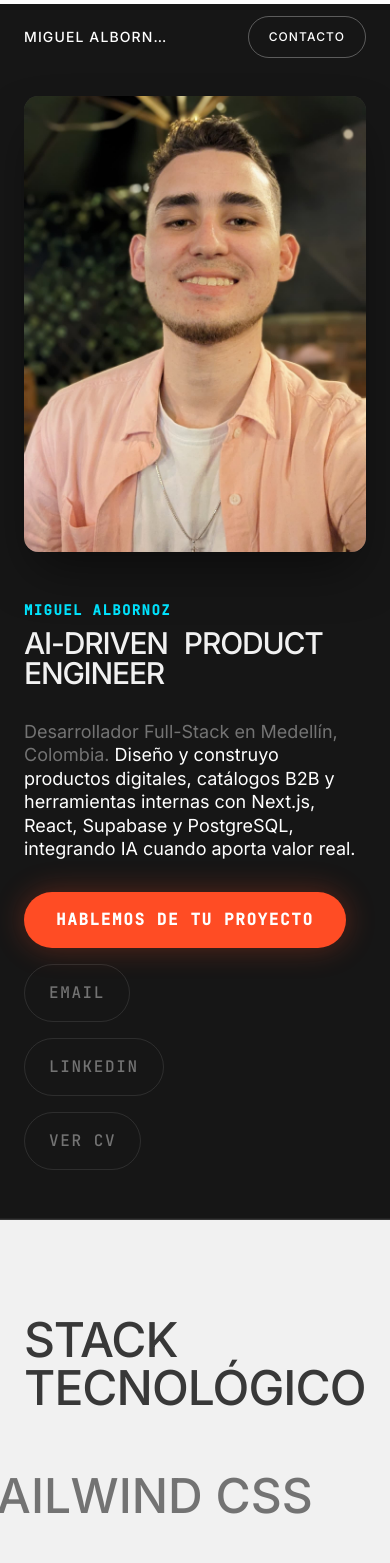
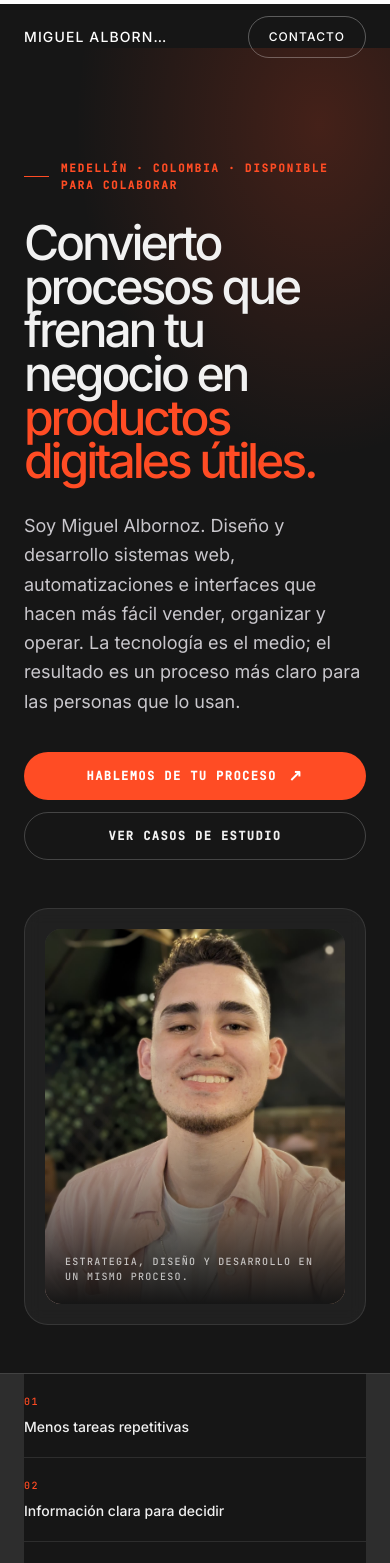
Before and after one commit to 2001mapa/portfolio_mapa, a Next.js app: page / in a window 390 px wide. Shown: the top 1563 px of the page. Built offline with nearby package versions, Linux system fonts and the light colour scheme.

Commit message:
feat: position portfolio around digital solutions

```diff
--- a/src/app/page.tsx
+++ b/src/app/page.tsx
@@ -5,6 +5,7 @@ import { AboutSection } from "@/components/AboutSection";
 import { TechStackSection } from "@/components/TechStackSection";
 import { ContactSection } from "@/components/ContactSection";
 import { ServicesSection } from "@/components/ServicesSection";
+import { ProcessSection } from "@/components/ProcessSection";
 import { ScrollProgress } from "@/components/ScrollProgress";
 
 import MaintenanceScreen from "@/components/MaintenanceScreen";
@@ -19,11 +20,12 @@ export default function Home() {
   return (
     <>
       <ScrollProgress />
-      <div className="w-full flex flex-col divide-y divide-white/5 bg-obsidian pt-12 md:pt-24">
+      <div className="w-full flex flex-col bg-obsidian pt-12 md:pt-16">
         <AboutSection />
-        <TechStackSection />
+        <ProcessSection />
         <WorkGrid />
         <ServicesSection />
+        <TechStackSection />
         <ContactSection />
       </div>
     </>
--- a/src/components/AboutSection.tsx
+++ b/src/components/AboutSection.tsx
@@ -1,132 +1,84 @@
 "use client";
 
-import { motion, useMotionValue, useSpring } from "framer-motion";
+import { motion } from "framer-motion";
 import Image from "next/image";
-import { MouseEvent, useRef } from "react";
+
+const outcomes = [
+  "Menos tareas repetitivas",
+  "Información clara para decidir",
+  "Experiencias simples para tu equipo y clientes",
+];
 
 export function AboutSection() {
-  const btnRef = useRef<HTMLButtonElement>(null);
-  const x = useMotionValue(0);
-  const y = useMotionValue(0);
-  const springConfig = { damping: 15, stiffness: 150, mass: 0.1 };
-  const springX = useSpring(x, springConfig);
-  const springY = useSpring(y, springConfig);
+  return (
+    <section id="about" className="relative overflow-hidden bg-obsidian pb-16 pt-28 text-bone md:pb-28 md:pt-40">
+      <div className="pointer-events-none absolute inset-x-0 top-0 h-[32rem] bg-[radial-gradient(ellipse_at_82%_15%,rgba(255,76,36,0.20),transparent_54%)]" />
+      <div className="relative mx-auto grid max-w-[1280px] gap-12 px-6 lg:grid-cols-[1.35fr_0.65fr] lg:items-end lg:gap-16">
+        <div>
+          <motion.p
+            initial={{ opacity: 0, y: 14 }}
+            animate={{ opacity: 1, y: 0 }}
+            transition={{ duration: 0.55 }}
+            className="mb-7 flex items-center gap-3 font-[family-name:var(--font-ibm-plex-mono)] text-[11px] font-semibold uppercase tracking-[0.16em] text-ember"
+          >
+            <span className="h-px w-8 bg-ember" /> Medellín · Colombia · Disponible para colaborar
+          </motion.p>
 
-  const handleMouseMove = (e: MouseEvent<HTMLButtonElement>) => {
-    if (!btnRef.current) return;
-    const { left, top, width, height } = btnRef.current.getBoundingClientRect();
-    const centerX = left + width / 2;
-    const centerY = top + height / 2;
-    // Efecto magnético sutil
-    x.set((e.clientX - centerX) * 0.2);
-    y.set((e.clientY - centerY) * 0.2);
-  };
-
-  const handleMouseLeave = () => {
-    x.set(0);
-    y.set(0);
-  };
-
-  const titleWords = "AI-DRIVEN PRODUCT ENGINEER".split(" ");
-
-  return (
-    <section id="about" className="w-full bg-obsidian text-bone py-12 md:py-[120px]">
-      <div className="max-w-[1200px] mx-auto px-6 flex flex-col md:flex-row gap-12 items-center">
-        <motion.div
-          initial={{ opacity: 0, scale: 0.95 }}
-          whileInView={{ opacity: 1, scale: 1 }}
-          viewport={{ once: true }}
-          transition={{ duration: 1, ease: [0.16, 1, 0.3, 1] }}
-          className="relative w-full md:flex-1 aspect-[3/4] max-w-[400px] bg-graphite rounded-[14.4px] overflow-hidden shadow-2xl shadow-black/50"
-        >
-          <Image
-            src="/foto-perfil.jpeg"
-            alt="Miguel Albornoz Portrait"
-            fill
-            sizes="(max-width: 768px) 100vw, 400px"
-            className="object-cover object-center"
-            priority
-          />
-        </motion.div>
-
-        <div className="flex-1 flex flex-col gap-8">
-          <motion.div
-            initial={{ opacity: 0, y: 20 }}
-            whileInView={{ opacity: 1, y: 0 }}
-            viewport={{ once: true }}
-            className="flex flex-col gap-2"
+          <motion.h1
+            initial={{ opacity: 0, y: 22 }}
+            animate={{ opacity: 1, y: 0 }}
+            transition={{ duration: 0.65, delay: 0.08 }}
+            className="max-w-4xl font-[family-name:var(--font-abc-gravity-variable)] text-[clamp(3rem,8vw,7.25rem)] font-medium leading-[0.91] tracking-[-0.065em] text-fog"
           >
-            <h2 className="text-[#00E5FF] font-[family-name:var(--font-ibm-plex-mono)] text-sm tracking-widest uppercase font-semibold">Miguel Albornoz</h2>
-            <h1 className="text-3xl md:text-[40px] md:text-[60px] leading-[1.0] font-medium tracking-[-1.2px] font-[family-name:var(--font-abc-gravity-variable)] uppercase text-fog flex flex-wrap gap-x-4">
-              {titleWords.map((word, i) => (
-                <motion.span
-                  key={i}
-                  variants={{
-                    hidden: { opacity: 0, y: 30 },
-                    visible: { opacity: 1, y: 0, transition: { duration: 0.8, ease: [0.16, 1, 0.3, 1] } }
-                  }}
-                >
-                  {word}
-                </motion.span>
-              ))}
-            </h1>
-          </motion.div>
+            Convierto procesos que frenan tu negocio en <span className="text-ember">productos digitales útiles.</span>
+          </motion.h1>
 
           <motion.p
-            initial={{ opacity: 0, y: 20 }}
-            whileInView={{ opacity: 1, y: 0 }}
-            viewport={{ once: true, margin: "-100px" }}
-            transition={{ duration: 0.8, delay: 0.4 }}
-            className="font-[family-name:var(--font-die-grotesk-b)] text-body-lg leading-body-lg max-w-[500px]"
+            initial={{ opacity: 0, y: 18 }}
+            animate={{ opacity: 1, y: 0 }}
+            transition={{ duration: 0.6, delay: 0.16 }}
+            className="mt-7 max-w-2xl text-lg leading-relaxed text-mist md:text-xl"
           >
-            <span className="text-slate">Desarrollador Full-Stack en Medellín, Colombia.</span> <span className="text-bone">Diseño y construyo productos digitales, catálogos B2B y herramientas internas con Next.js, React, Supabase y PostgreSQL, integrando IA cuando aporta valor real.</span>
+            Soy Miguel Albornoz. Diseño y desarrollo sistemas web, automatizaciones e interfaces que hacen más fácil vender, organizar y operar. La tecnología es el medio; el resultado es un proceso más claro para las personas que lo usan.
           </motion.p>
 
           <motion.div
-            initial={{ opacity: 0, y: 20 }}
-            whileInView={{ opacity: 1, y: 0 }}
-            viewport={{ once: true }}
-            transition={{ duration: 0.8, delay: 0.6 }}
-            className="flex flex-col sm:flex-row flex-wrap gap-4 items-start sm:items-center"
+            initial={{ opacity: 0, y: 18 }}
+            animate={{ opacity: 1, y: 0 }}
+            transition={{ duration: 0.6, delay: 0.24 }}
+            className="mt-9 flex flex-col gap-3 sm:flex-row"
           >
-            <motion.button
-              ref={btnRef}
-              onMouseMove={handleMouseMove}
-              onMouseLeave={handleMouseLeave}
-              style={{ x: springX, y: springY }}
-              onClick={() => document.getElementById("contact")?.scrollIntoView({ behavior: "smooth" })}
-              className="inline-flex items-center gap-2 bg-[#FF4C24] text-white font-[family-name:var(--font-ibm-plex-mono)] uppercase tracking-widest px-8 py-4 rounded-full font-bold shadow-[0_0_30px_rgba(255,76,36,0.3)] active:bg-[#ff6436] md:hover:shadow-[0_0_50px_rgba(255,76,36,0.6)] md:hover:bg-[#ff6436] transition-colors"
-            >
-              Hablemos de tu proyecto
-            </motion.button>
-
-            <a
-              href="mailto:miguelalbornoz.dev@gmail.com"
-              className="inline-flex items-center gap-2 px-6 py-4 text-slate active:text-white md:hover:text-white font-[family-name:var(--font-ibm-plex-mono)] uppercase tracking-widest transition-colors border border-white/10 rounded-full md:hover:border-white/30"
-            >
-              Email
+            <a href="#contact" className="inline-flex min-h-12 items-center justify-center rounded-full bg-ember px-6 font-[family-name:var(--font-ibm-plex-mono)] text-xs font-bold uppercase tracking-[0.12em] text-white transition-colors hover:bg-tangerine">
+              Hablemos de tu proceso <span className="ml-3 text-base">↗</span>
             </a>
-
-            <a
-              href="https://www.linkedin.com/in/miguel-alejandro-paz-albornoz/"
-              target="_blank"
-              rel="noopener noreferrer"
-              className="inline-flex items-center gap-2 px-6 py-4 text-slate active:text-white md:hover:text-white font-[family-name:var(--font-ibm-plex-mono)] uppercase tracking-widest transition-colors border border-white/10 rounded-full md:hover:border-white/30"
-            >
-              LinkedIn
-            </a>
-
-            <a
-              href="/CV-MiguelAlejandroPazAlbornoz.pdf"
-              target="_blank"
-              rel="noopener noreferrer"
-              className="inline-flex items-center gap-2 px-6 py-4 text-slate active:text-white md:hover:text-white font-[family-name:var(--font-ibm-plex-mono)] uppercase tracking-widest transition-colors border border-white/10 rounded-full md:hover:border-white/30"
-            >
-              Ver CV
+            <a href="#work" className="inline-flex min-h-12 items-center justify-center rounded-full border border-white/20 px-6 font-[family-name:var(--font-ibm-plex-mono)] text-xs font-semibold uppercase tracking-[0.12em] text-fog transition-colors hover:border-white/50 hover:bg-white/5">
+              Ver casos de estudio
             </a>
           </motion.div>
         </div>
+
+        <motion.aside
+          initial={{ opacity: 0, scale: 0.96 }}
+          animate={{ opacity: 1, scale: 1 }}
+          transition={{ duration: 0.7, delay: 0.14 }}
+          className="relative overflow-hidden rounded-3xl border border-white/10 bg-graphite/30 p-5 backdrop-blur-sm"
+        >
+          <div className="relative aspect-[4/5] overflow-hidden rounded-2xl bg-graphite">
+            <Image src="/foto-perfil.jpeg" alt="Miguel Albornoz" fill sizes="(max-width: 1024px) 100vw, 360px" className="object-cover object-center grayscale-[0.15]" priority />
+            <div className="absolute inset-0 bg-gradient-to-t from-obsidian via-transparent to-transparent" />
+            <p className="absolute bottom-5 left-5 right-5 font-[family-name:var(--font-ibm-plex-mono)] text-[10px] uppercase tracking-[0.13em] text-white/70">Estrategia, diseño y desarrollo en un mismo proceso.</p>
+          </div>
+        </motion.aside>
       </div>
+
+      <motion.div initial={{ opacity: 0 }} animate={{ opacity: 1 }} transition={{ delay: 0.38 }} className="relative mx-auto mt-12 grid max-w-[1280px] gap-px overflow-hidden border-y border-white/10 bg-white/10 px-6 sm:grid-cols-3">
+        {outcomes.map((outcome, index) => (
+          <div key={outcome} className="bg-obsidian py-5 pr-6 sm:px-6">
+            <p className="font-[family-name:var(--font-ibm-plex-mono)] text-[10px] uppercase tracking-[0.14em] text-ember">0{index + 1}</p>
+            <p className="mt-2 text-sm font-medium text-fog md:text-base">{outcome}</p>
+          </div>
+        ))}
+      </motion.div>
     </section>
   );
 }
--- a/src/components/GlobalNav.tsx
+++ b/src/components/GlobalNav.tsx
@@ -3,8 +3,9 @@ import Link from "next/link";
 export function GlobalNav() {
   return (
     <nav className="absolute top-0 w-full flex justify-between items-center px-6 py-4 z-50 text-caption leading-caption tracking-caption text-bone print:hidden">
-      <div className="font-medium uppercase truncate max-w-[150px] md:max-w-none">Miguel Albornoz</div>
+      <Link href="/" className="font-medium uppercase truncate max-w-[150px] md:max-w-none">Miguel Albornoz<span className="text-ember">.</span></Link>
       <div className="flex gap-4 md:gap-6 items-center">
+        <Link href="/#process" className="hidden md:block font-medium uppercase hover:text-fog transition-colors">Enfoque</Link>
         <Link href="/#work" className="hidden md:block font-medium uppercase hover:text-fog transition-colors">Proyectos</Link>
         <Link href="/#services" className="hidden md:block font-medium uppercase hover:text-fog transition-colors">Servicios</Link>
         <Link
--- /dev/null
+++ b/src/components/ProcessSection.tsx
@@ -0,0 +1,55 @@
+"use client";
+
+import { motion } from "framer-motion";
+
+const steps = [
+  {
+    number: "01",
+    title: "Entendemos el cuello de botella",
+    description: "Antes de diseñar una pantalla, identificamos dónde se pierde tiempo, se duplican datos o se escapan oportunidades.",
+  },
+  {
+    number: "02",
+    title: "Diseñamos un flujo simple",
+    description: "Definimos una experiencia clara para cada persona: cliente, equipo operativo o administrador.",
+  },
+  {
+    number: "03",
+    title: "Construimos y conectamos",
+    description: "Entrego una solución web lista para operar, integrada a los servicios que ya necesitas usar.",
+  },
+];
+
+export function ProcessSection() {
+  return (
+    <section id="process" className="bg-paper py-16 text-obsidian md:py-28">
+      <div className="mx-auto max-w-[1280px] px-6">
+        <div className="grid gap-8 border-b border-obsidian/15 pb-10 lg:grid-cols-[0.9fr_1.1fr] lg:items-end">
+          <p className="font-[family-name:var(--font-ibm-plex-mono)] text-[11px] font-semibold uppercase tracking-[0.14em] text-ember">Más que una web</p>
+          <div>
+            <h2 className="max-w-3xl font-[family-name:var(--font-abc-gravity-variable)] text-4xl font-medium leading-[0.95] tracking-[-0.055em] md:text-6xl">Una solución debe aliviar trabajo, no agregar otra herramienta difícil de usar.</h2>
+            <p className="mt-5 max-w-xl text-base leading-relaxed text-slate md:text-lg">Por eso cada proyecto parte de una operación real y termina en una interfaz clara, medible y lista para crecer.</p>
+          </div>
+        </div>
+
+        <div className="mt-2 grid divide-y divide-obsidian/15 lg:grid-cols-3 lg:divide-x lg:divide-y-0">
+          {steps.map((step, index) => (
+            <motion.article
+              key={step.number}
+              initial={{ opacity: 0, y: 18 }}
+              whileInView={{ opacity: 1, y: 0 }}
+              viewport={{ once: true, margin: "-80px" }}
+              transition={{ duration: 0.45, delay: index * 0.07 }}
+              className="group py-8 lg:px-8 lg:py-12 first:pl-0 last:pr-0"
+            >
+              <span className="font-[family-name:var(--font-ibm-plex-mono)] text-xs font-semibold tracking-[0.12em] text-ember">{step.number}</span>
+              <h3 className="mt-12 max-w-xs text-2xl font-medium leading-tight tracking-[-0.04em] md:text-3xl">{step.title}</h3>
+              <p className="mt-4 max-w-sm leading-relaxed text-slate">{step.description}</p>
+              <div className="mt-8 h-px w-9 bg-ember transition-all duration-300 group-hover:w-16" />
+            </motion.article>
+          ))}
+        </div>
+      </div>
+    </section>
+  );
+}
--- a/src/components/TechStackSection.tsx
+++ b/src/components/TechStackSection.tsx
@@ -2,12 +2,13 @@
 
 import { motion, useReducedMotion } from "framer-motion";
 
+const STACK = ["NEXT.JS", "REACT", "TYPESCRIPT", "POSTGRESQL", "SUPABASE", "AUTOMATIZACIONES", "IA APLICADA", "VERCEL"];
+
 export function TechStackSection() {
   const shouldReduceMotion = useReducedMotion();
-  const stack = ["NEXT.JS 16", "REACT", "TYPESCRIPT", "SUPABASE", "VERCEL", "TAILWIND CSS", "GEMINI AI", "POSTGRESQL", "FRAMER MOTION"];
 
   return (
-    <section id="stack" className="w-full bg-fog text-graphite py-24 overflow-hidden border-y border-graphite">
+    <section id="stack" className="w-full bg-fog text-graphite py-16 md:py-20 overflow-hidden border-y border-graphite">
       <div className="max-w-[1200px] mx-auto px-6 mb-12">
         <motion.h2
           initial={{ opacity: 0, y: 20 }}
@@ -15,7 +16,7 @@ export function TechStackSection() {
           viewport={{ once: true, margin: "-100px" }}
           className="text-[48px] leading-[1.0] font-medium tracking-[-0.96px] font-[family-name:var(--font-abc-gravity-variable)] uppercase text-graphite"
         >
-          STACK TECNOLÓGICO
+          Tecnología al servicio de un proceso mejor
         </motion.h2>
       </div>
 
@@ -25,12 +26,12 @@ export function TechStackSection() {
           animate={shouldReduceMotion ? undefined : { x: ["0%", "-50%"] }}
           transition={shouldReduceMotion ? undefined : { duration: 25, ease: "linear", repeat: Infinity }}
         >
-          {[...stack, ...stack, ...stack, ...stack].map((tech, index) => (
-            <div key={index} className="flex items-center text-slate font-[family-name:var(--font-die-grotesk-b)] text-[48px] mx-12 font-medium md:hover:text-[#FF4C24] transition-colors cursor-default">
+          {Array.from({ length: 4 }, (_, repeat) => STACK.map((tech) => (
+            <div key={`${tech}-${repeat}`} className="flex items-center text-slate font-[family-name:var(--font-die-grotesk-b)] text-[48px] mx-12 font-medium md:hover:text-[#FF4C24] transition-colors cursor-default">
               <span>{tech}</span>
               <div className="w-[2px] h-12 bg-graphite transform rotate-[15deg] ml-24"></div>
             </div>
-          ))}
+          ))) }
         </motion.div>
       </div>
     </section>
--- a/src/components/WorkGrid.tsx
+++ b/src/components/WorkGrid.tsx
@@ -232,10 +232,10 @@ export function WorkGrid() {
         >
           <h2 className="text-[#E8D4A6] uppercase tracking-widest text-sm font-semibold font-[family-name:var(--font-ibm-plex-mono)] flex items-center gap-4">
             <span className="w-8 h-[1px] bg-[#E8D4A6]"></span>
-            CASOS DE ESTUDIO
+            SOLUCIONES EN CONTEXTO
           </h2>
-          <p className="text-3xl md:text-5xl font-[family-name:var(--font-die-grotesk-b)] text-bone uppercase tracking-[-1px] md:tracking-[-2px] leading-[0.9]">
-            PROYECTOS <span className="text-white">DESTACADOS</span>
+          <p className="max-w-3xl text-3xl md:text-5xl font-[family-name:var(--font-die-grotesk-b)] text-bone tracking-[-1px] md:tracking-[-2px] leading-[0.95]">
+            Productos digitales construidos para <span className="text-ember">resolver una necesidad concreta.</span>
           </p>
         </motion.div>
 
```
Also changed, not shown: src/components/ContactSection.tsx (+4 -4 lines), src/components/ServicesSection.tsx (+48 -97 lines).
